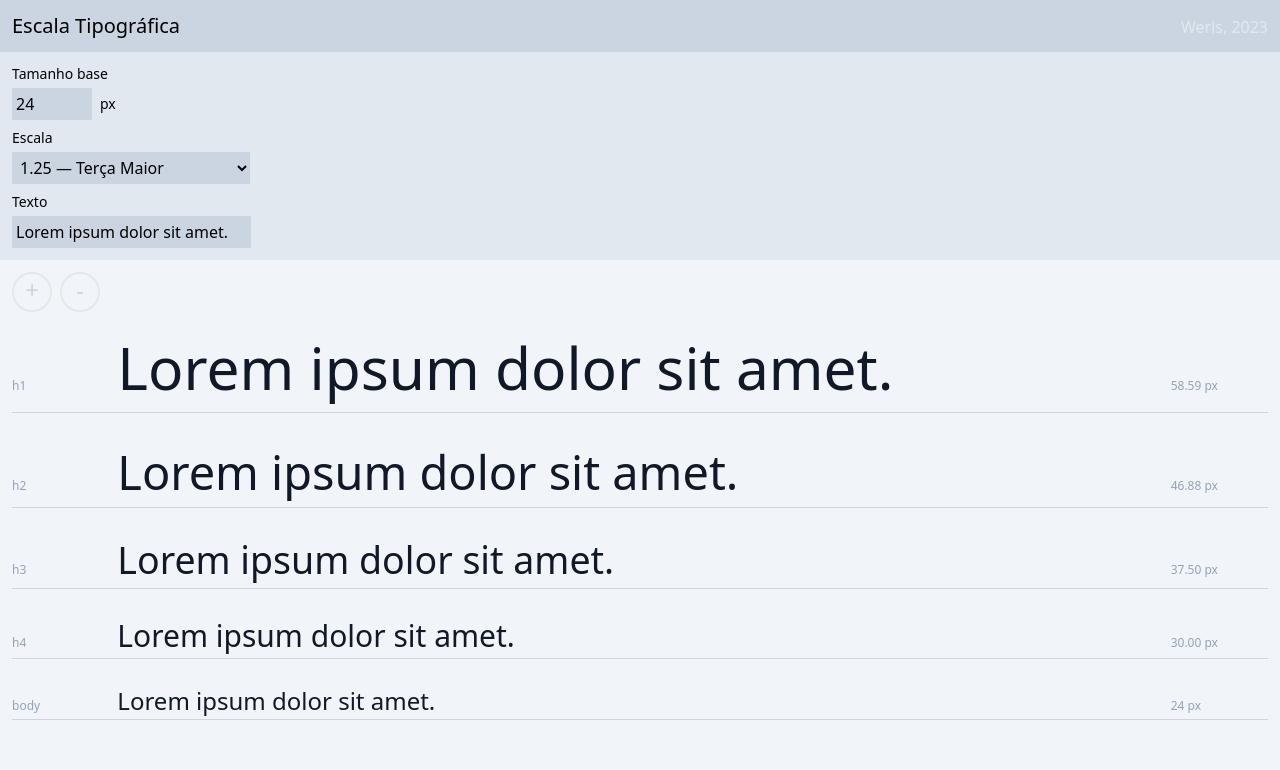
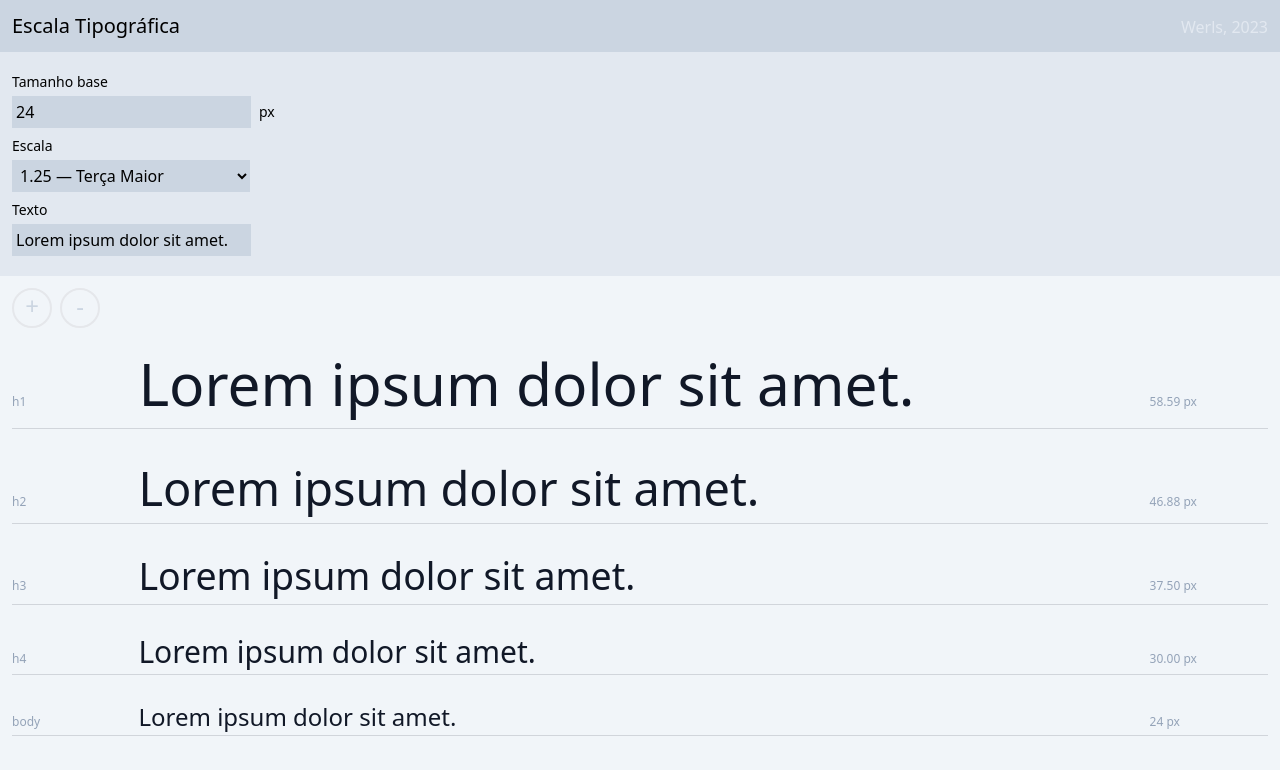
Before and after one commit to werls/typescale, a SvelteKit app: page / in a window 1280 px wide. Shown: the top 770 px of the page. Built offline with nearby package versions, Linux system fonts and the light colour scheme.

Commit message:
general update

```diff
--- a/src/components/Button.svelte
+++ b/src/components/Button.svelte
@@ -1,11 +1,15 @@
 <script>
   export let clickHandler;
+  export let description = "";
 </script>
 
 <button
   class="border-2 rounded-full text-2xl font-extralight text-slate-300 w-10 h-10 flex justify-center hover:bg-slate-200 hover:text-slate-900 transition-all"
+  title={description}
   on:click={clickHandler}
-  >
-  <slot/>
-  </button
 >
+  <slot />
+</button>
+
+<style>
+</style>
--- a/src/components/Controller.svelte
+++ b/src/components/Controller.svelte
@@ -55,12 +55,12 @@
 </script>
 
 <aside>
-  <form class="bg-slate-200 p-3 flex flex-col gap-2">
+  <form class="bg-slate-200 px-3 py-5 flex flex-col gap-2">
     <div class="flex flex-col gap-1">
       <label class="text-sm" for="base-size">Tamanho base</label>
       <div class="flex gap-2 items-center">
         <input
-          class="p-1 bg-slate-300 w-20"
+          class="p-1 bg-slate-300"
           name="base-size"
           type="number"
           bind:value={$baseSize}
--- a/src/components/LineOfType.svelte
+++ b/src/components/LineOfType.svelte
@@ -3,9 +3,9 @@
 </script>
 
 <div class="p-3 text-slate-400 w-full">
-  <div class="grid grid-cols-12 items-baseline gap-2">
+  <div class="grid grid-cols-10 items-baseline gap-2">
     <div class="text-xs col-span-1">{item.type}</div>
-    <div style="font-size:{item.size}px" class="text-scale text-gray-900 line-clamp-1 col-span-10">
+    <div style="font-size:{item.size}px" class="text-scale text-gray-900 line-clamp-1 col-span-8">
       <slot />
     </div>
     <div class="text-xs col-span-1">{item.size} px</div>
--- a/src/routes/+layout.svelte
+++ b/src/routes/+layout.svelte
@@ -4,7 +4,7 @@
 
 <header class="bg-slate-300 p-3 flex justify-between items-baseline">
   <h1 class="text-xl font-medium">Escala Tipográfica</h1>
-  <p class="text-slate-200">Werls, 2023</p>
+  <p class="text-slate-200"><a class="hover:text-slate-500" href="https://werls.xyz">Werls, 2023</a></p>
 </header>
 
 <slot />
--- a/src/routes/+page.svelte
+++ b/src/routes/+page.svelte
@@ -25,8 +25,8 @@
 
 <main class="py-3 flex flex-col justify-center items-center">
   <div class="px-3 flex gap-2 w-full">
-    <Button clickHandler={handleAdd}>+</Button>
-    <Button clickHandler={handleRemove}>-</Button>
+    <Button description="Adicionar um nível" clickHandler={handleAdd}>+</Button>
+    <Button description="Remover um nível" clickHandler={handleRemove}>-</Button>
   </div>
   {#each $typeScale.headings as item}
     <LineOfType {item}>{$inputText}</LineOfType>
--- a/tailwind.config.js
+++ b/tailwind.config.js
@@ -5,7 +5,8 @@ export default {
     extend: {
       gridTemplateColumns: {
         '16': 'repeat(16, minmax(0, 1fr))',
-        '12': 'repeat(12, minmax(0, 1fr))'
+        '12': 'repeat(12, minmax(0, 1fr))',
+        '10': 'repeat(10, minmax(0, 1fr))'
       }
     }
   },
```
